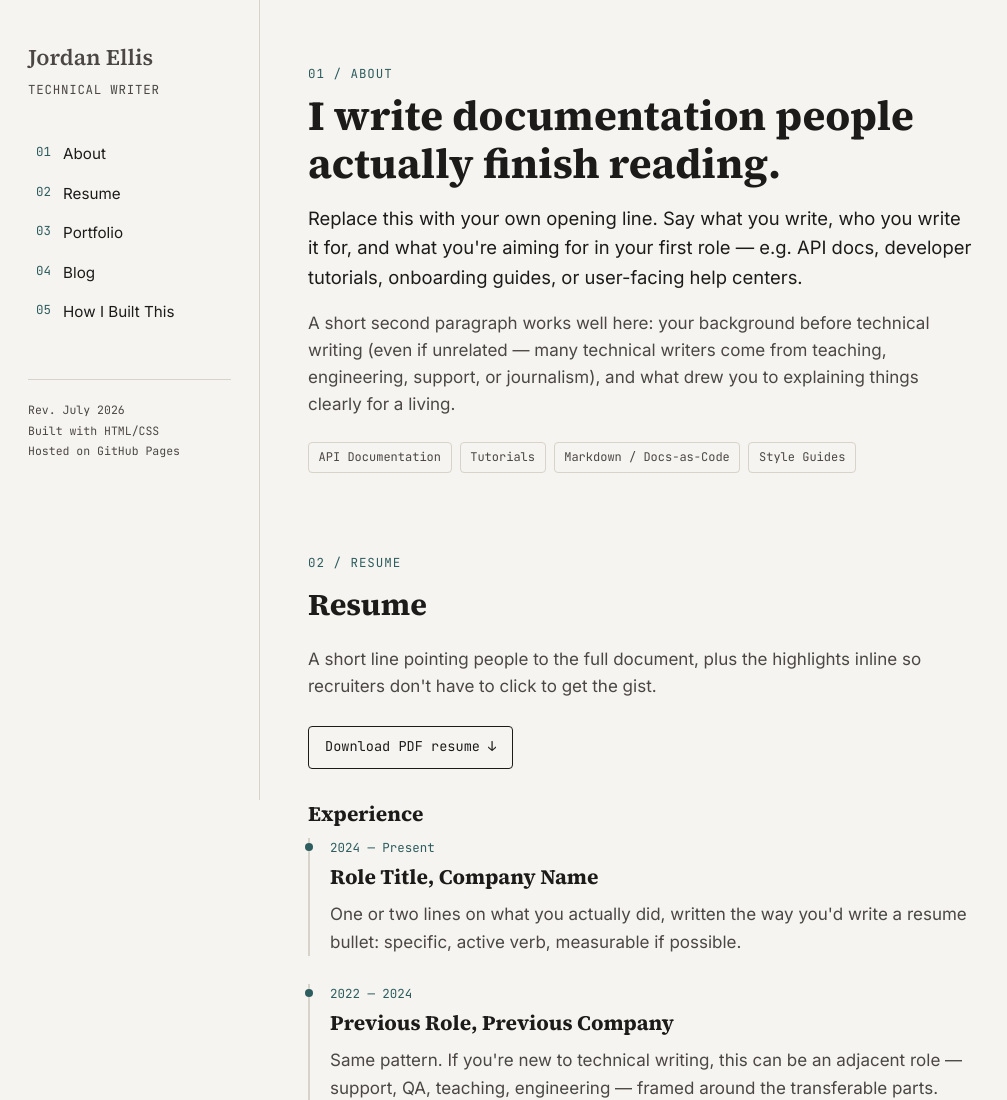
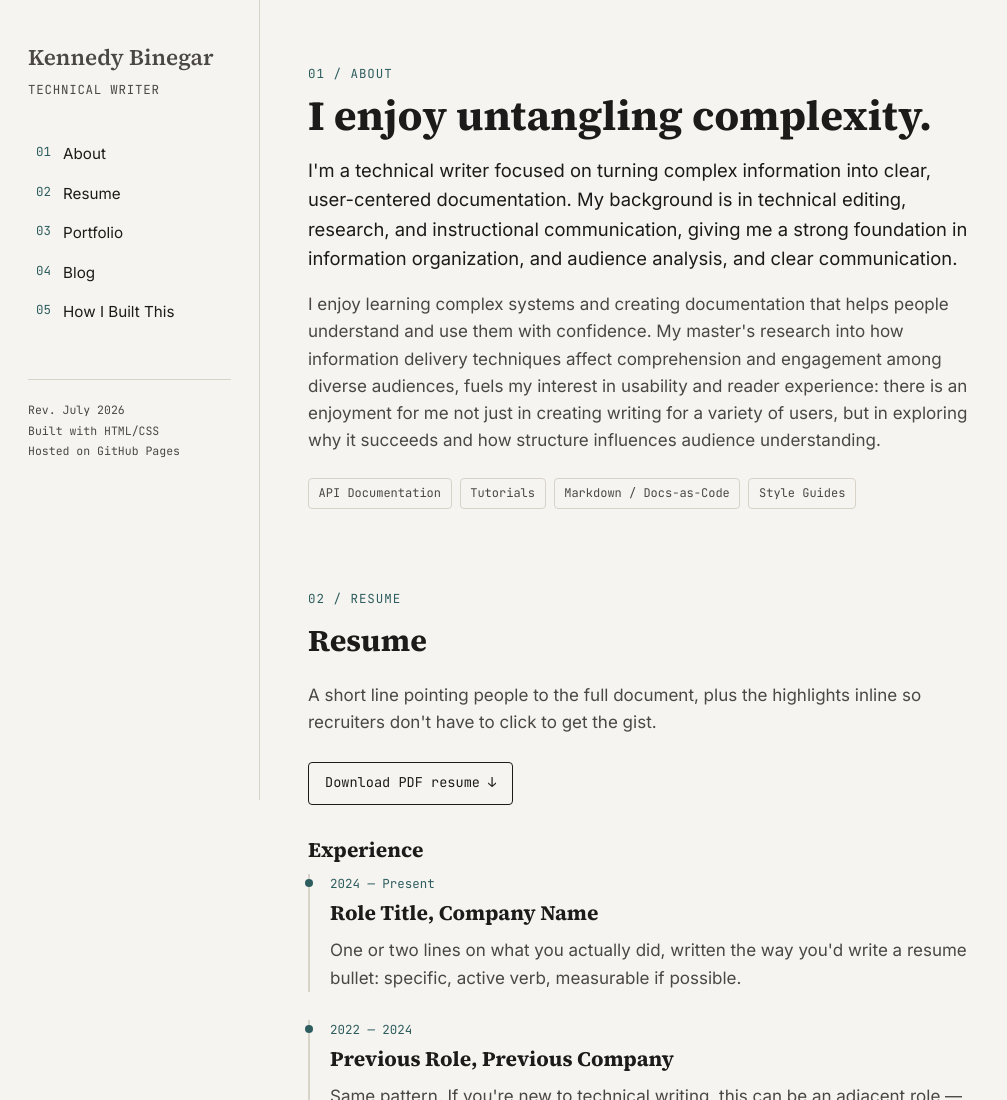
Before and after one commit to kbinegar/kbinegar.github.io, a plain HTML site: page index.html in a window 1280 px wide. Shown: the top 1100 px of the page, without its empty margins (0-1007 px from the left). Drawn offline with Linux system fonts and the light colour scheme.

Commit message:
Fill out About Page information

```diff
--- a/index.html
+++ b/index.html
@@ -3,8 +3,8 @@
 <head>
 <meta charset="UTF-8">
 <meta name="viewport" content="width=device-width, initial-scale=1.0">
-<title>Jordan Ellis — Technical Writer</title>
-<meta name="description" content="Technical writing portfolio of Jordan Ellis: documentation, tutorials, and process writing.">
+<title>Kennedy Binegar — Technical Writer</title>
+<meta name="description" content="Technical writing portfolio of Kennedy Binegar: documentation, tutorials, and process writing.">
 <link rel="preconnect" href="https://fonts.googleapis.com">
 <link href="https://fonts.googleapis.com/css2?family=Source+Serif+4:wght@400;600;700&family=Inter:wght@400;500;600&family=JetBrains+Mono:wght@400;500&display=swap" rel="stylesheet">
 <link rel="stylesheet" href="style.css">
@@ -15,7 +15,7 @@
 
   <!-- Sidebar acts as a table of contents, like a doc site -->
   <nav class="sidebar" aria-label="Site sections">
-    <p class="name">Jordan Ellis</p>
+    <p class="name">Kennedy Binegar</p>
     <p class="role">Technical Writer</p>
 
     <ul class="toc">
@@ -38,16 +38,17 @@
     <!-- 01 ABOUT -->
     <section id="about">
       <p class="eyebrow">01 / About</p>
-      <h1>I write documentation people actually finish reading.</h1>
+      <h1>I enjoy untangling complexity.</h1>
       <p class="lede">
-        Replace this with your own opening line. Say what you write, who you write it for,
-        and what you're aiming for in your first role — e.g. API docs, developer tutorials,
-        onboarding guides, or user-facing help centers.
+        I'm a technical writer focused on turning complex information into clear, user-centered documentation.
+        My background is in technical editing, research, and instructional communication, giving me a strong
+        foundation in information organization, and audience analysis, and clear communication.
       </p>
       <p>
-        A short second paragraph works well here: your background before technical writing
-        (even if unrelated — many technical writers come from teaching, engineering, support,
-        or journalism), and what drew you to explaining things clearly for a living.
+        I enjoy learning complex systems and creating documentation that helps people understand and use them with confidence.
+        My master's research into how information delivery techniques affect comprehension and engagement among diverse audiences,
+        fuels my interest in usability and reader experience: there is an enjoyment for me not just in creating writing
+        for a variety of users, but in exploring why it succeeds and how structure influences audience understanding.
       </p>
       <div class="hero-tags">
         <span class="tag">API Documentation</span>
```
